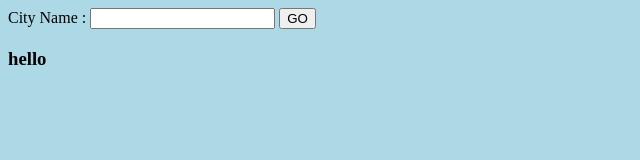
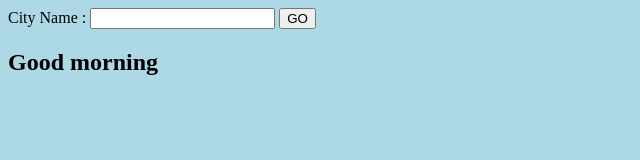
Before and after one commit to Mrudula274/NodeJs-WeatherApp, a website: page index.html in a window 1280 px wide. Shown: the whole page, without its empty margins (0-640 px from the left). Drawn offline with Linux system fonts and the light colour scheme.

Commit message:
Update index.html

```diff
--- a/index.html
+++ b/index.html
@@ -16,6 +16,6 @@
         <input type="text" name="CityName" id="cityname">
         <button type="submit">GO</button>
     </form>
-    <h3>hello</h3>
+  <h2>Good morning</h2>
 </body>
 </html>
```
